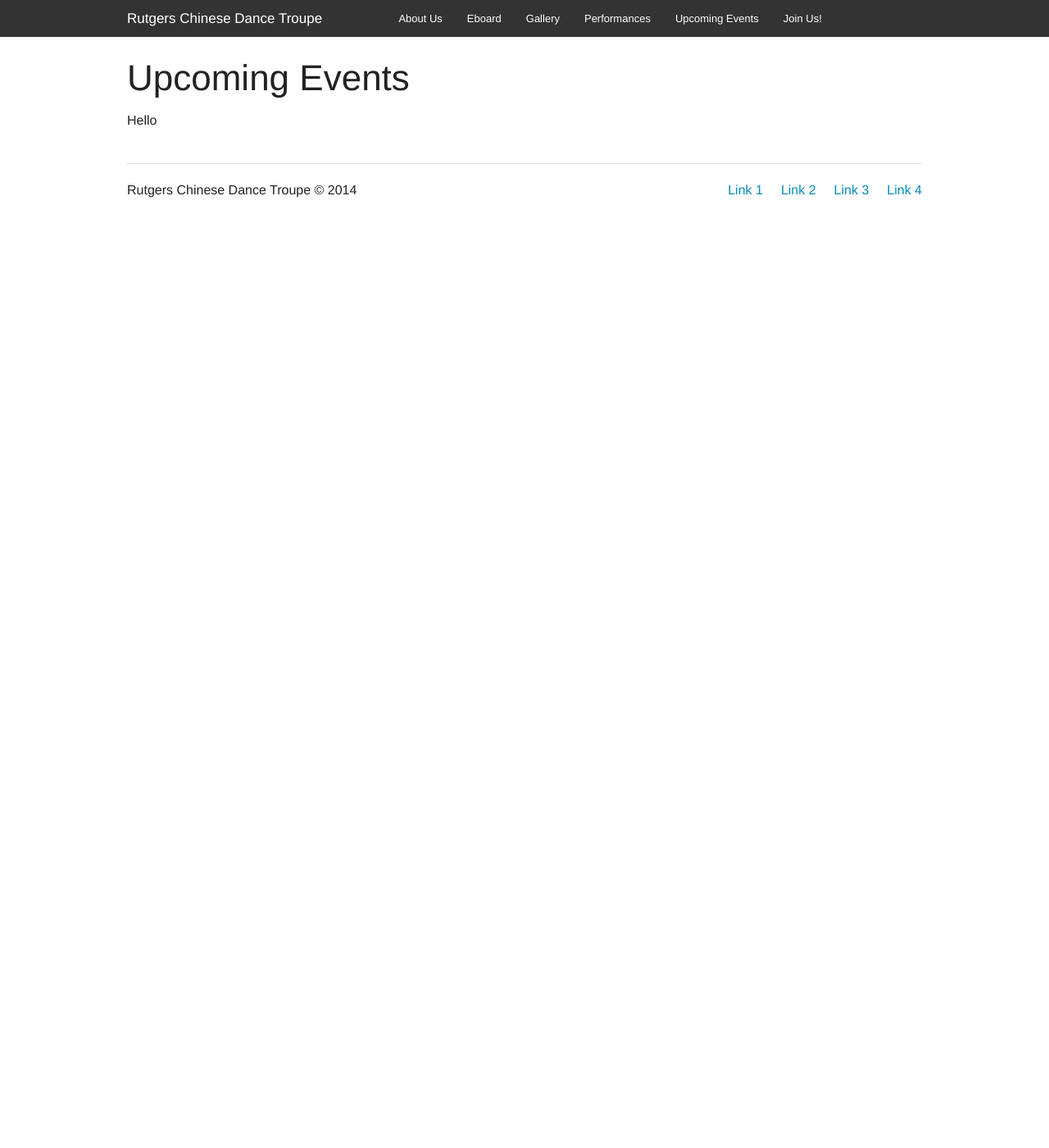
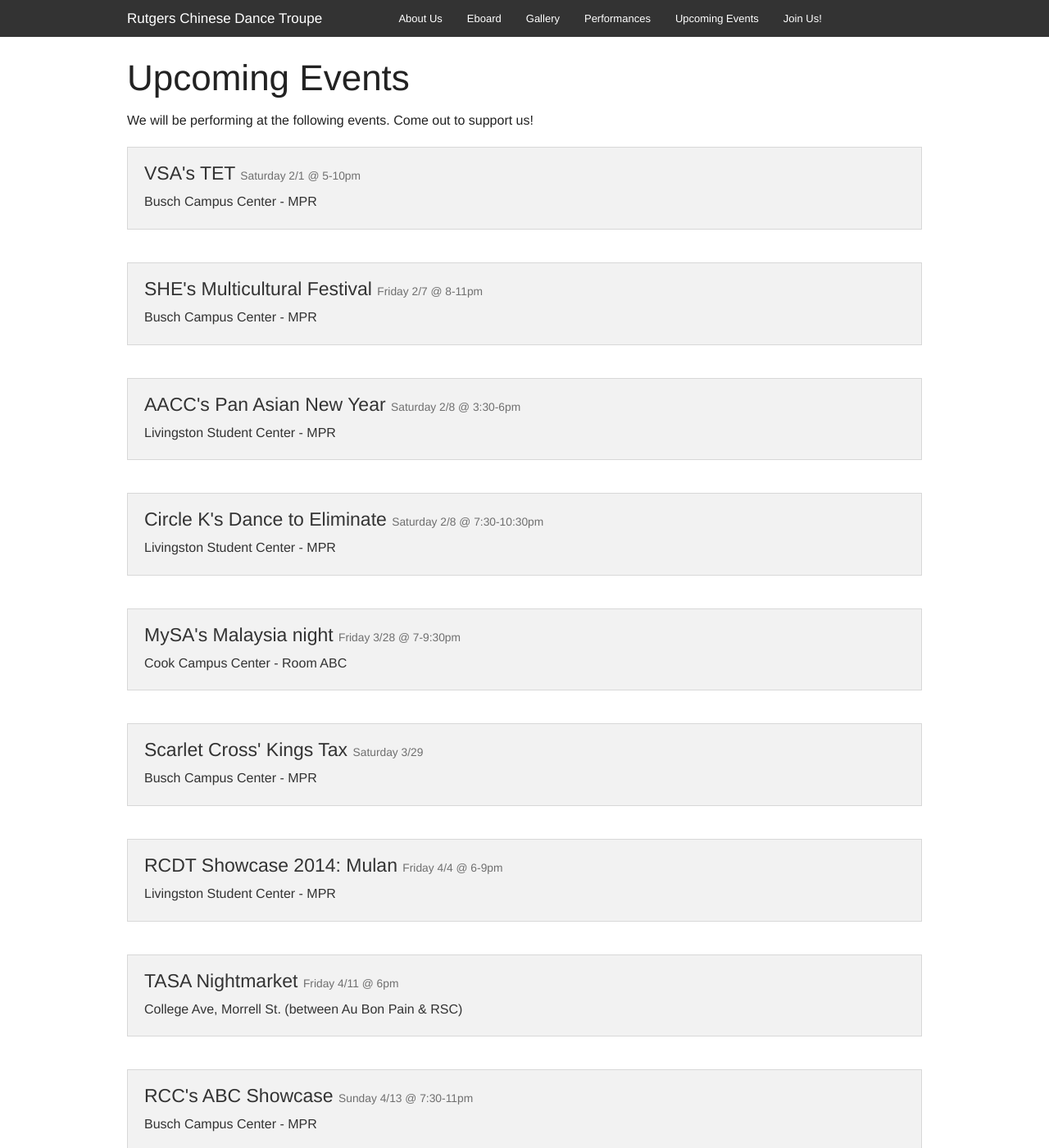
Before and after one commit to rcdt/rcdt.github.io, a Jekyll site: the page built from events.html, in a window 1280 px wide and 1400 px high. Shown: the whole window at 82% size. Built offline with Jekyll 4.4.1, drawn with Linux system fonts in a browser that asks for light colours; Markdown is read by kramdown in place of the engine named in the settings; some of the changed text lies outside the part shown.

Commit message:
added examples to event page

```diff
--- a/events.html
+++ b/events.html
@@ -3,4 +3,58 @@ layout: page
 title: Upcoming Events
 ---
 
-<p>Hello</p>
+<p>We will be performing at the following events. Come out to support us!</p>
+
+<ul class="small-block-grid-1">
+
+  <li><div class="panel">
+    <h4>VSA's TET <small>Saturday 2/1 @ 5-10pm</small></h4>
+    <p>Busch Campus Center - MPR</p>
+  </div></li>
+
+  <li><div class="panel">
+    <h4>SHE's Multicultural Festival <small>Friday 2/7 @ 8-11pm</small></h4>
+    <p>Busch Campus Center - MPR</p>
+  </div></li>
+
+  <li><div class="panel">
+    <h4>AACC's Pan Asian New Year <small>Saturday 2/8 @ 3:30-6pm</small></h4>
+    <p>Livingston Student Center - MPR</p>
+  </div></li>
+
+  <li><div class="panel">
+    <h4>Circle K's Dance to Eliminate <small>Saturday 2/8 @ 7:30-10:30pm</small></h4>
+    <p>Livingston Student Center - MPR</p>
+  </div></li>
+
+  <li><div class="panel">
+    <h4>MySA's Malaysia night <small>Friday 3/28 @ 7-9:30pm</small></h4>
+    <p>Cook Campus Center - Room ABC</p>
+  </div></li>
+
+  <li><div class="panel">
+    <h4>Scarlet Cross' Kings Tax <small>Saturday 3/29</small></h4>
+    <p>Busch Campus Center - MPR</p>
+  </div></li>
+
+  <li><div class="panel">
+    <h4>RCDT Showcase 2014: Mulan <small>Friday 4/4 @ 6-9pm</small></h4>
+    <p>Livingston Student Center - MPR</p>
+  </div></li>
+
+  <li><div class="panel">
+    <h4>TASA Nightmarket <small>Friday 4/11 @ 6pm</small></h4>
+    <p>College Ave, Morrell St. (between Au Bon Pain &amp; RSC)</p>
+  </div></li>
+
+  <li><div class="panel">
+    <h4>RCC's ABC Showcase <small>Sunday 4/13 @ 7:30-11pm</small></h4>
+    <p>Busch Campus Center - MPR</p>
+  </div></li>
+
+  <li><div class="panel">
+    <h4>Rutgers Day <small>Saturday 4/26 @ 11am</small></h4>
+    <p>Busch Campus</p>
+  </div></li>
+
+</ul>
--- a/test.html
+++ /dev/null
@@ -1,6 +0,0 @@
----
-layout: default
-title: test
----
-
-Hello
```
Also changed, not shown: README.md.
